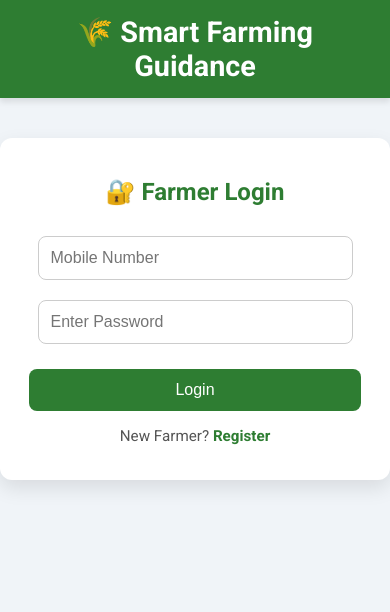
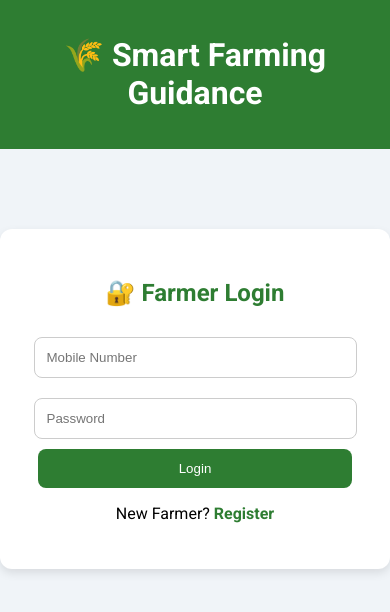
Before and after one commit to Kiran9240/Smart_Farmer, a Flask app: page /login in a window 390 px wide. Shown: the top 612 px of the page. Run offline with Flask 3, Linux system fonts and the light colour scheme.

Commit message:
Refactor login.html for cleaner structure
Removed unused styles and improved form handling.

```diff
--- a/templates/login.html
+++ b/templates/login.html
@@ -1,75 +1,57 @@
-<html>
+<!DOCTYPE html>
+<html lang="en">
 <head>
 <meta charset="UTF-8">
 <title>Farmer Login</title>
 <meta name="viewport" content="width=device-width, initial-scale=1.0">
 <style>
 @import url('https://fonts.googleapis.com/css2?family=Roboto:wght@400;700&display=swap');
-
 body { font-family:'Roboto', sans-serif; background:#f0f4f8; margin:0; }
-header { background:#2e7d32; color:#fff; padding:15px 30px; text-align:center; box-shadow:0 4px 6px rgba(0,0,0,0.1); }
-header h1 { margin:0; font-size:1.8em; }
-
-.container { max-width:400px; margin:80px auto; background:#fff; padding:30px; border-radius:12px; box-shadow:0 8px 20px rgba(0,0,0,0.1); text-align:center; }
-h2 { margin-bottom:20px; color:#2e7d32; }
-
-input { width:90%; padding:12px; margin:10px 0; border:1px solid #ccc; border-radius:8px; font-size:1em; }
-button { width:95%; padding:12px; margin-top:15px; border:none; border-radius:8px; background:#2e7d32; color:#fff; font-size:1em; cursor:pointer; transition:0.3s; }
+header { background:#2e7d32; color:#fff; padding:15px; text-align:center; }
+.container { max-width:400px; margin:80px auto; background:#fff; padding:30px; border-radius:12px; box-shadow:0 4px 10px rgba(0,0,0,0.1); text-align:center; }
+h2 { color:#2e7d32; }
+input { width:90%; padding:12px; margin:10px 0; border:1px solid #ccc; border-radius:8px; }
+button { width:95%; padding:12px; background:#2e7d32; color:#fff; border:none; border-radius:8px; cursor:pointer; }
 button:hover { background:#1b5e20; }
-
-.message { margin-top:15px; font-weight:500; }
-p { margin-top:15px; font-size:0.95em; color:#555; }
-p a { color:#2e7d32; text-decoration:none; font-weight:bold; }
+.message { margin-top:10px; font-weight:500; }
+p a { color:#2e7d32; font-weight:bold; text-decoration:none; }
 p a:hover { text-decoration:underline; }
-
-@media(max-width:480px){
-  .container { padding:20px; margin:40px auto; }
-}
 </style>
 </head>
 <body>
-
-<header>
-  <h1>🌾 Smart Farming Guidance</h1>
-</header>
-
+<header><h1>🌾 Smart Farming Guidance</h1></header>
 <div class="container">
   <h2>🔐 Farmer Login</h2>
   <form id="loginForm">
     <input type="text" id="mobile" placeholder="Mobile Number" required>
-    <input type="password" id="password" placeholder="Enter Password" required>
+    <input type="password" id="password" placeholder="Password" required>
     <button type="submit">Login</button>
   </form>
   <div class="message" id="message"></div>
   <p>New Farmer? <a href="/register">Register</a></p>
 </div>
-
 <script>
 document.getElementById("loginForm").addEventListener("submit", async (e) => {
   e.preventDefault();
   const mobile = document.getElementById("mobile").value;
   const password = document.getElementById("password").value;
-
   try {
-    const response = await fetch("https://smart-farmer.onrender.com/login", {
+    const res = await fetch("/login", {
       method: "POST",
       headers: { "Content-Type": "application/json" },
       body: JSON.stringify({ mobile, password })
     });
-    const data = await response.json();
-
-    if (response.ok) {
+    const data = await res.json();
+    if (res.ok) {
       document.getElementById("message").textContent = "✅ Login successful! Redirecting...";
       setTimeout(() => window.location.href="/dashboard", 1500);
     } else {
       document.getElementById("message").textContent = "❌ " + (data.message || "Invalid credentials");
     }
-  } catch (error) {
-    console.error("Error:", error);
-    document.getElementById("message").textContent = "⚠️ Server error. Please try again later.";
+  } catch (err) {
+    document.getElementById("message").textContent = "⚠️ Server error. Try again.";
   }
 });
 </script>
-
 </body>
 </html>
```
